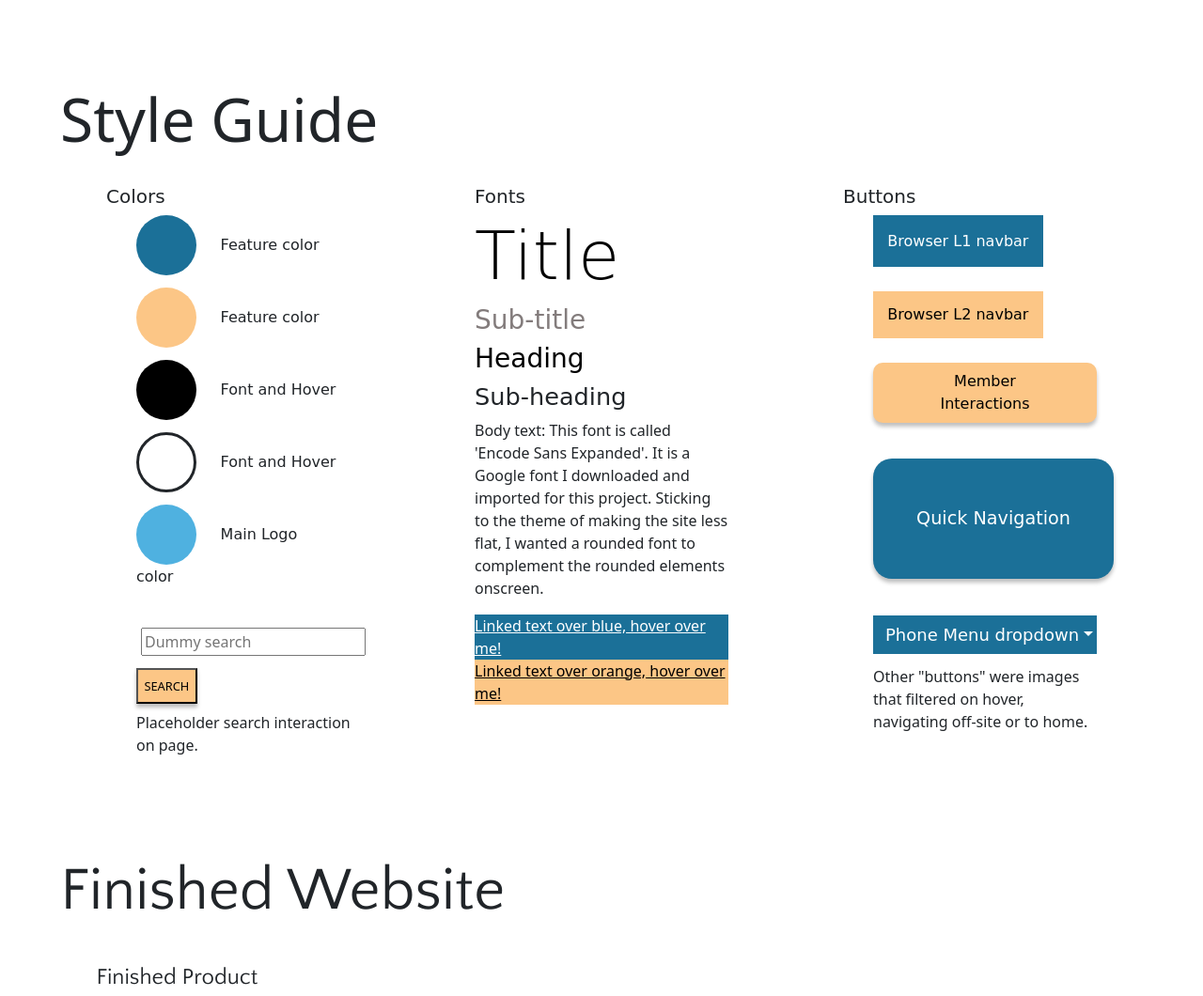
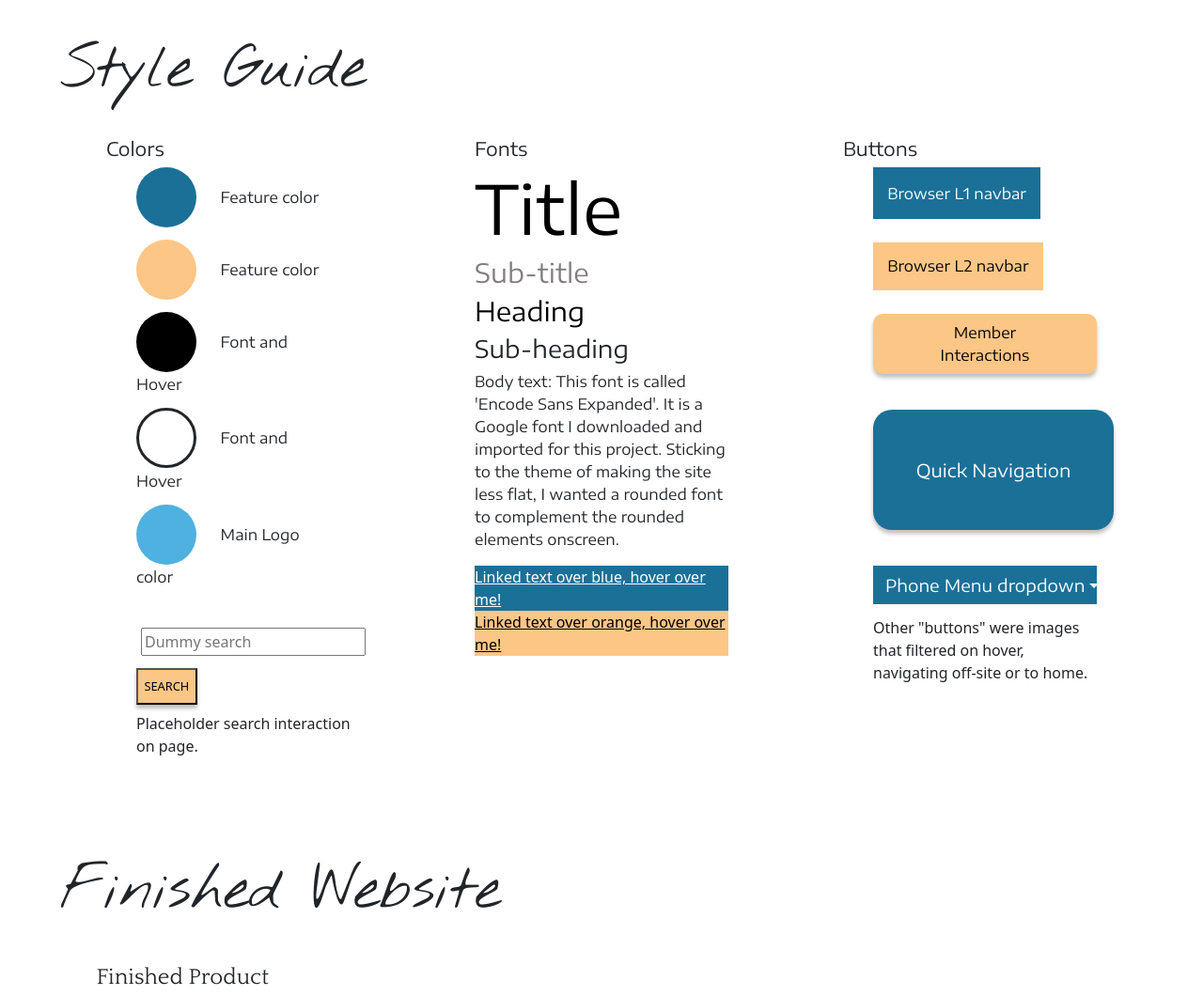
Before and after one commit to mlh22/maliha-portfolio, a PHP site: page /projectPages/afmredesign.html in a window 1280 px wide. Shown: the part 3385-4445 px from the top of the page at 94% size. Run offline with PHP 8.4, Linux system fonts and the light colour scheme; some web fonts are replaced.

Commit message:
font and subtitling adjustments

```diff
--- a/index.css
+++ b/index.css
@@ -46,6 +46,7 @@
     font-style: normal;
     src: url('./fonts/NothingYouCouldDo-Regular.eot');
     src: local(''),
+        url('../fonts/NothingYouCouldDo-Regular.eot?#iefix') format('embedded-opentype'),
         url('./fonts/NothingYouCouldDo-Regular.ttf') format('truetype'),
         url('./fonts/NothingYouCouldDo-Regular.woff') format('woff');
 
--- a/projectPages/afmredesign.css
+++ b/projectPages/afmredesign.css
@@ -1,4 +1,28 @@
+@font-face {
+    font-family: "Nothing You Could Do";
+    font-weight: 400;
+    font-style: normal;
+    src: url('../fonts/NothingYouCouldDo-Regular.eot');
+    src: local(''),
+        url('../fonts/NothingYouCouldDo-Regular.eot?#iefix') format('embedded-opentype'),
+        url('../fonts/NothingYouCouldDo-Regular.ttf') format('truetype'),
+        url('../fonts/NothingYouCouldDo-Regular.woff') format('woff');
 
+}
+
+  /* encode sans - latin */
+@font-face {
+    font-family: 'Encode Sans Expanded';
+    font-style: normal;
+    font-weight: 400;
+    ssrc: url('../fonts/encode-sans-expanded-v5-latin-regular.eot'); /* IE9 Compat Modes */
+    src: local(''),
+         url('../fonts/encode-sans-expanded-v5-latin-regular.eot?#iefix') format('embedded-opentype'), /* IE6-IE8 */
+         url('../fonts/encode-sans-expanded-v5-latin-regular.woff2') format('woff2'), /* Super Modern Browsers */
+         url('../fonts/encode-sans-expanded-v5-latin-regular.woff') format('woff'), /* Modern Browsers */
+         url('../fonts/encode-sans-expanded-v5-latin-regular.ttf') format('truetype'), /* Safari, Android, iOS */
+         url('../fonts/quattrocento-sans-v13-latin-regular.svg#QuattrocentoSans') format('svg'); /* Legacy iOS */
+}
 
 .lofi img{
     display: block;
@@ -21,10 +45,6 @@
     text-align: center;
 }
 
-.lofi{
-    padding: 5vw;
-    padding-bottom: 2vw;
-}
 .lofi-img{
     padding: 2vw;
 }
@@ -33,10 +53,6 @@
     padding: 2em;
 }
 
-.hifi{
-    padding: 5vw;
-    padding-bottom: 2vw;
-}
 
 .hifi p{
     background-color: blanchedalmond;
@@ -46,6 +62,10 @@
 .styleguide{
     padding: 5vw;
     padding-bottom: 2vw;
+}
+
+.styleguide h2{
+    font-family:'Nothing You Could Do';
 }
 
 .styleguide h5{
--- a/projectPages/afmredesign.html
+++ b/projectPages/afmredesign.html
@@ -107,7 +107,7 @@
 
 
 
-    <div class="lofi" id="lofi">
+    <div class="lofi section-div" id="lofi">
       <h2 class="display-3">Lo-fi Markups</h3>
       <div class="row lofi-img">
         <div class="col-8 col-sm-7 col-md-4 align-self-center mx-auto">
@@ -124,8 +124,8 @@
 
     </div>
 
-    <div class="hifi" id="hifi">
-      <h3 class="display-3">Hi-fi Prototypes</h3>
+    <div class="hifi section-div" id="hifi">
+      <h2 class="display-3">Hi-fi Prototypes</h2>
       <h6>Figma prototype: <a href="https://www.figma.com/file/urd8FiTAeXbRf0lpf9a85L/redesign-project-prototypes?node-id=0%3A1">here</a>.</h6>
       <div class="row">
         <div class="col-7 col-sm-7 col-md-5 col-lg-5 mx-auto align-self-center">
@@ -167,7 +167,7 @@
     </div>
 
     <div class="styleguide" id="styleguide">
-      <h3 class="display-3">Style Guide</h3>
+      <h2 class="display-3">Style Guide</h2>
       <br>
       <div class="row">
         <div class="col-7 col-sm-7 col-md-5 col-lg-3 mx-auto">
@@ -193,7 +193,7 @@
             <h3 class="encodesans" style="color: #837c7c;">Sub-title</h3>
             <h3 class="encodesans" style="color: black;">Heading</h3>
             <h4 class="encodesans" style="font-size: 2vw;">Sub-heading</h4>
-            <p>Body text: This font is called 'Encode Sans Expanded'. It is a Google font I downloaded and imported for
+            <p class="encodesans">Body text: This font is called 'Encode Sans Expanded'. It is a Google font I downloaded and imported for
               this project. Sticking to the theme of making the site less flat, I wanted a rounded font to complement the rounded
               elements onscreen. </p>
             <div class="linkedonblue"><a href="#" onclick="return false;">Linked text over blue, hover over me!</a></div>
@@ -231,7 +231,7 @@
     </script>
 
     <div class="section-div" id="websitebuild">
-      <h3 class="display-3">Finished Website</h3>
+      <h2 class="display-3">Finished Website</h2>
       <div class="content-text-box">
         <h4>Finished Product</h4>
         <div class="screenshots">
--- a/projectPages/amaderdawat.html
+++ b/projectPages/amaderdawat.html
@@ -87,6 +87,7 @@
     <div class="section-div">
         <h2 class="display-3">Marketing Impact</h2>
         <div class="content-text-box">
+            <h3>In Numbers</h3>
             <ul>
                 <li>350% increase in profile activity</li>
                 <li>700% increase in reaching new accounts</li>
@@ -94,7 +95,7 @@
             </ul>
         </div>
 
-        <h3>Open Mic Promotions</h3>
+
         <div class="row imgspacing">
             <div class="col-8 col-sm-7 col-md-4 align-self-center mx-auto">
                 <video width="240" height="400" class="video-reel" style='border: 5px ridge #000000;' autoplay muted loop playsinline controls>
--- a/projectPages/jpmc.html
+++ b/projectPages/jpmc.html
@@ -58,7 +58,7 @@
     <div class="section-div">
       <h2 class="display-3">My Roles</h2>
         <div class="content-text-box">
-            <h3 class="display-5">Associate UI/UX Developer</h3>
+            <h3>Associate UI/UX Developer</h3>
             <ul>
               <li>Working within Commercial and Investment Banking (CIB) line of business</li>
               <li>Application for record storage and audit history using Java Sprint Boot and ReactJS</li>
@@ -68,7 +68,7 @@
             </ul>
             <br>
 
-            <h3 class="display-5">Activism Work</h3>
+            <h3>Activism Work</h3>
             <ul>
               <li>Force for Good initiative - Developing a CRM platform for the Ali Forney Center</li>
               <li>Pride at Work - Business Resource Group for which I participated in a panel documenting my balance of queerness in a corporate setting</li>
--- a/projectPages/omenamadagascar.html
+++ b/projectPages/omenamadagascar.html
@@ -65,13 +65,13 @@
                 primarily youth-led, with focus on developing content trainings and spreading awareness of emotional abuse.
             </p>
             <a href="https://www.instagram.com/omenamovement"><img class="img-fluid linked-image" src="../images/omena/omena logo.png" alt="Omena Madagascar logo"></a>
-            <h3 class="display-5">Content Developer</h3>
+            <h3>Content Developer</h3>
                 <ul>
                     <li>Thorough research and development of educational material pertainin to social-emotional learning</li>
                     <li>Exploring different educational models for content</li>
                     <li>Compiling and organizing content into a full document for reference for the organization</li>
                 </ul>
-            <h3 class="display-5">Head of Design</h3>
+            <h3>Head of Design</h3>
                 <ul>
                     <li>Converting extensive reports into engaging infographics for social media</li>
                     <li>Developing templates to allow consistency in organization image and branding</li>
--- a/projectPages/projectstylesheet.css
+++ b/projectPages/projectstylesheet.css
@@ -47,6 +47,7 @@
     font-style: normal;
     src: url('../fonts/NothingYouCouldDo-Regular.eot');
     src: local(''),
+        url('../fonts/NothingYouCouldDo-Regular.eot?#iefix') format('embedded-opentype'),
         url('../fonts/NothingYouCouldDo-Regular.ttf') format('truetype'),
         url('../fonts/NothingYouCouldDo-Regular.woff') format('woff');
 
@@ -198,7 +199,11 @@ body{
     padding-left: 5vw;
     padding-right: 5vw;
     padding-top: 5vw;
-    font-family: 'Quattrocento Sans';
+    font-family: 'Quattrocento';
+}
+
+.section-div h2{
+    font-family:'Nothing You Could Do'
 }
 
 .content-text-box{
@@ -213,6 +218,11 @@ body{
     padding: 20px 20px 20px 20px;
     background-color: #7E6B8F;
     color: white;
+    text-align: center;
+}
+
+.links{
+    font-family: 'Quattrocento';
     text-align: center;
 }
 
--- a/projectPages/recordshopdevstyle.css
+++ b/projectPages/recordshopdevstyle.css
@@ -25,10 +25,6 @@
     margin: auto;
 }
 
-.links{
-    text-align: center;
-}
-
 
 @media (max-width: 1170px){
     .container-item h1{
```
Also changed, not shown: projectPages/cactiabtest.html (+12 -7 lines), 1 other file.
